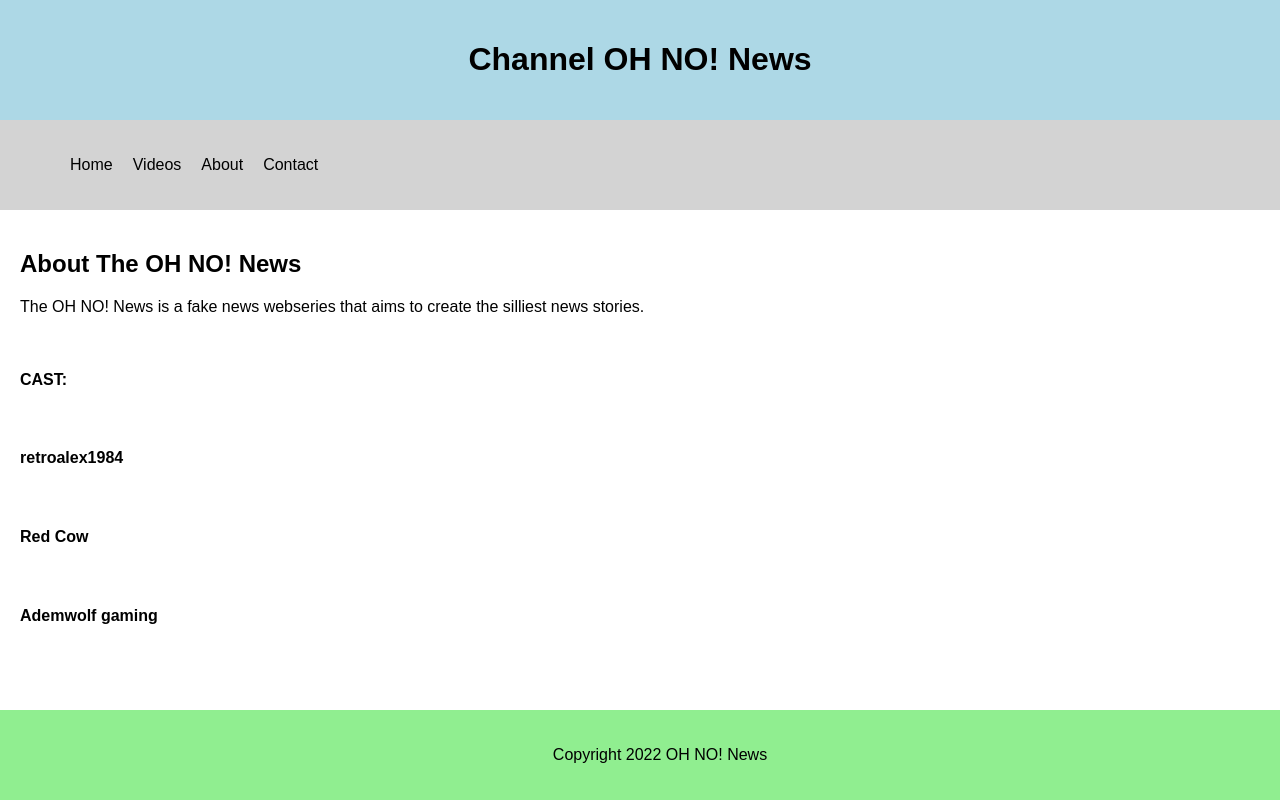
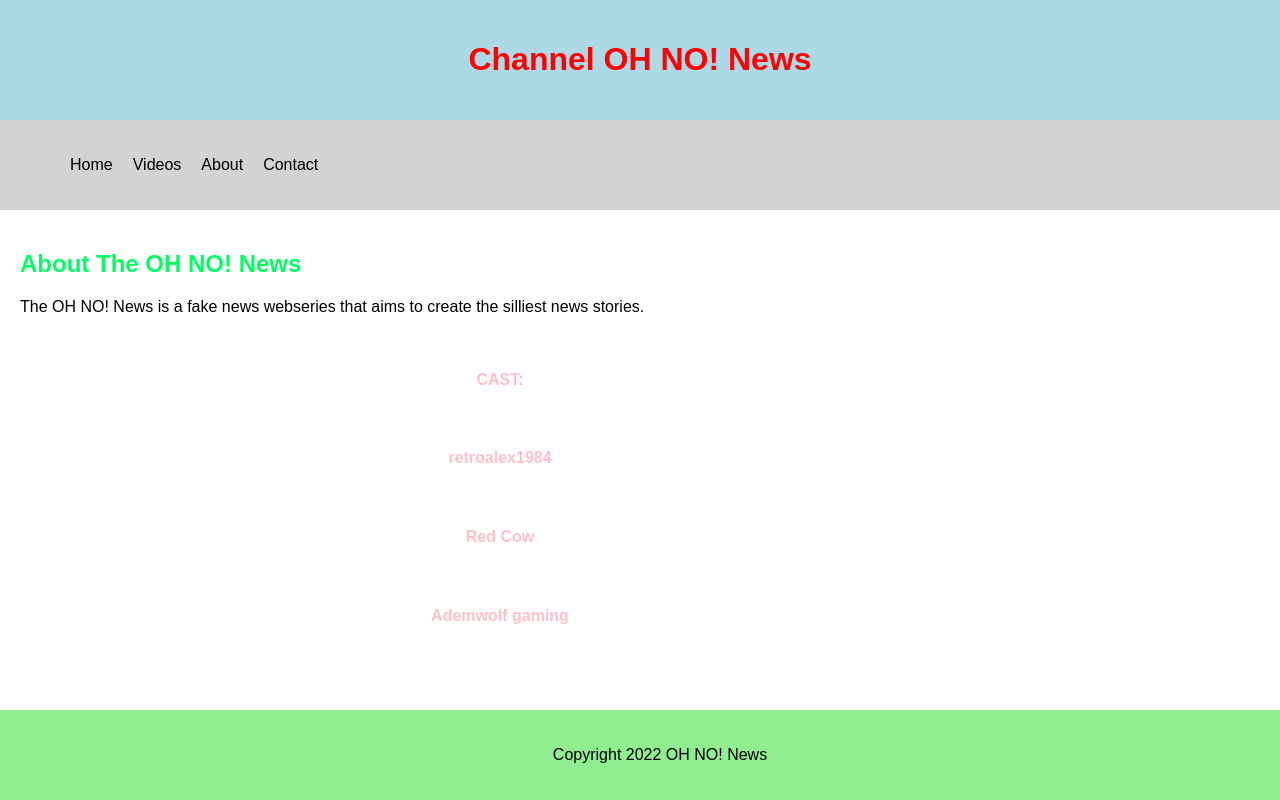
Before and after one commit to OhNoNetwork/OhNoWeb, a plain HTML site: page about.html in a window 1280 px wide. Shown: the top 800 px of the page. Drawn offline with Linux system fonts and the light colour scheme.

Commit message:
Update style.css

```diff
--- a/style.css
+++ b/style.css
@@ -9,6 +9,29 @@ header {
   padding: 20px;
   text-align: center;
 }
+
+h1 {
+  color: red;
+  text-align: center;
+}
+
+h2 {
+  color: rgb(0,255,98);
+  text-align: ;center
+}
+
+h3 {
+  color: rgb(0,0,255);
+  text-align: center;
+}
+
+h4 {
+  color: pink;
+  text-align: center
+}
+
+
+
 
 nav {
   display: flex;
```
